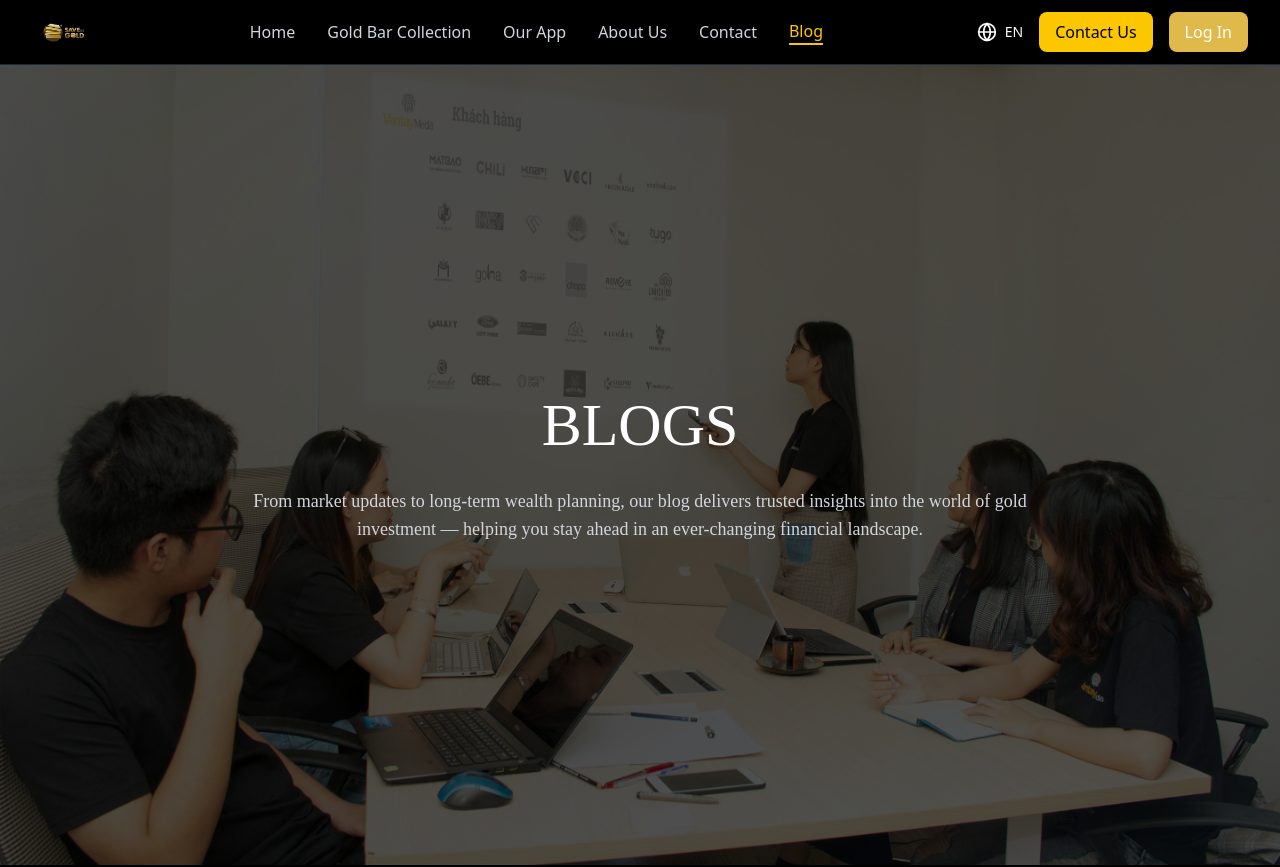
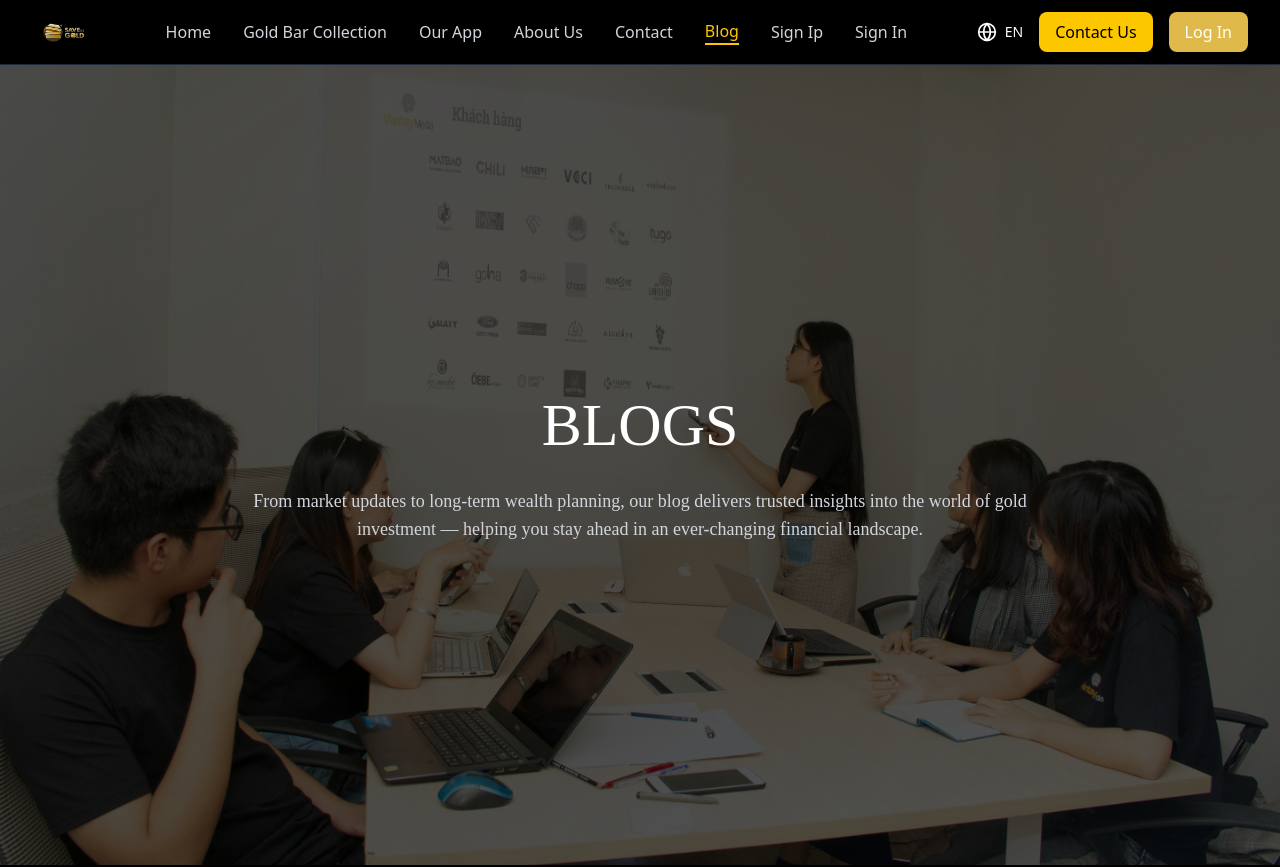
Before and after one commit to universe-forme/save-in-gold, a React (Vite) app: page /blogs in a window 1280 px wide. Shown: the top 867 px of the page. Built offline with nearby package versions, Linux system fonts and the light colour scheme.

Commit message:
just for checking the sign in and sign up link

```diff
--- a/src/components/navbar.jsx
+++ b/src/components/navbar.jsx
@@ -13,6 +13,8 @@ const navItems = [
     { name: 'About Us', path: '/about-us' },
     { name: 'Contact', path: '/contact-us' },
     { name: 'Blog', path: '/blogs' },
+    { name: 'Sign Ip', path: '/sign-up' },
+    { name: 'Sign In', path: '/sign-in' },
 ];
 
 const Navbar = () => {
@@ -59,7 +61,7 @@ const Navbar = () => {
                     </div>
                     {/* Assuming Contact Us button might navigate or open a modal. For now, a button. */}
                     <button className="btn-contact">Contact Us</button>
-                    <button className="btn-login">Log In</button>
+                    <a href={"/sign-in"} className="btn-login">Log In</a>
                 </div>
 
                 <button className="menu-toggle md:hidden" onClick={toggleMobileMenu} aria-label="Toggle mobile menu">
@@ -87,7 +89,7 @@ const Navbar = () => {
                         <div className="mobile-actions">
                             {/* Consider making these Link components if they navigate */}
                             <button className="btn-contact w-full">Contact Us</button>
-                            <button className="btn-login-mobile w-full">Log In</button>
+                            <a href={"/sign-in"} className="btn-login-mobile w-full">Log In</a>
                         </div>
                     </div>
                 </div>
```
